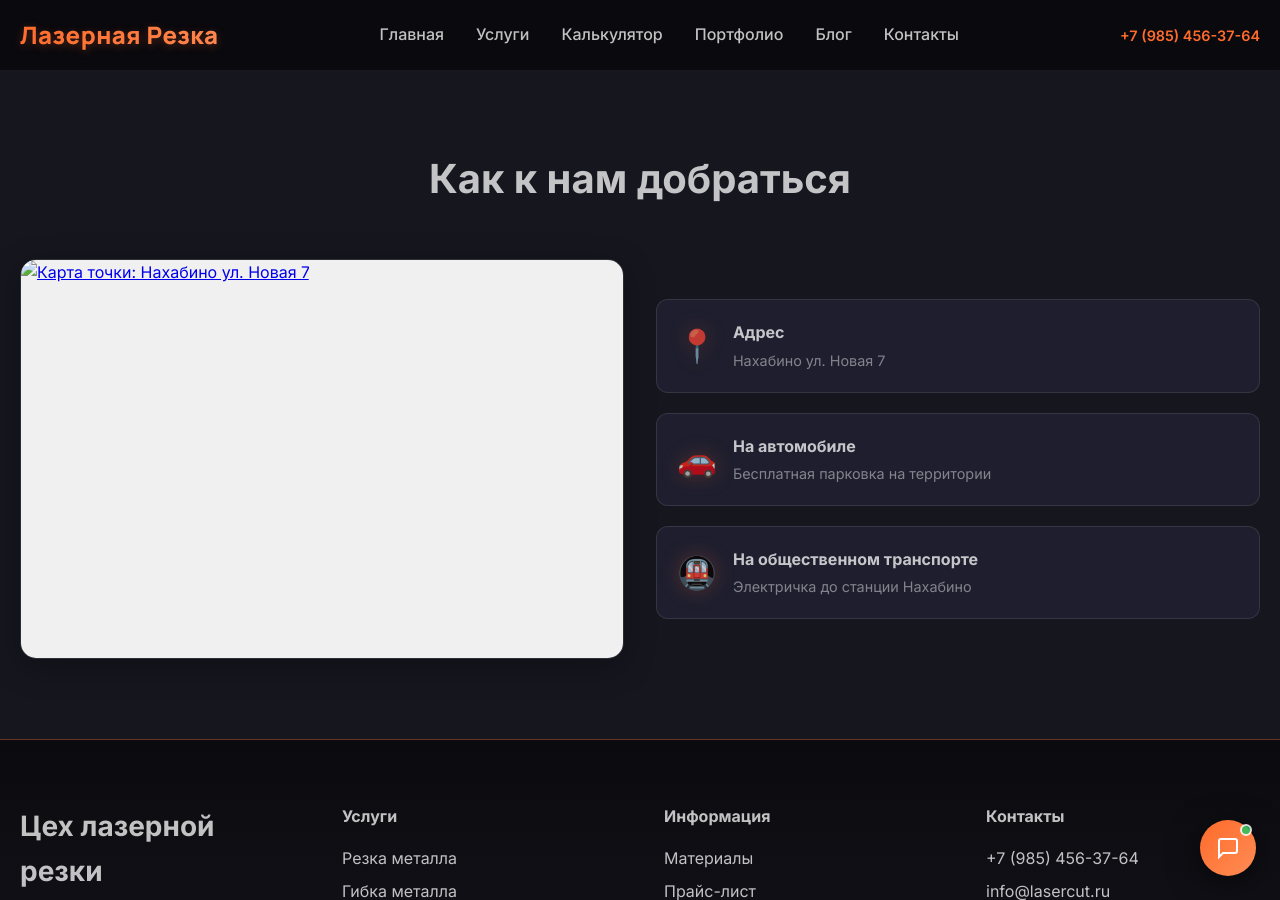
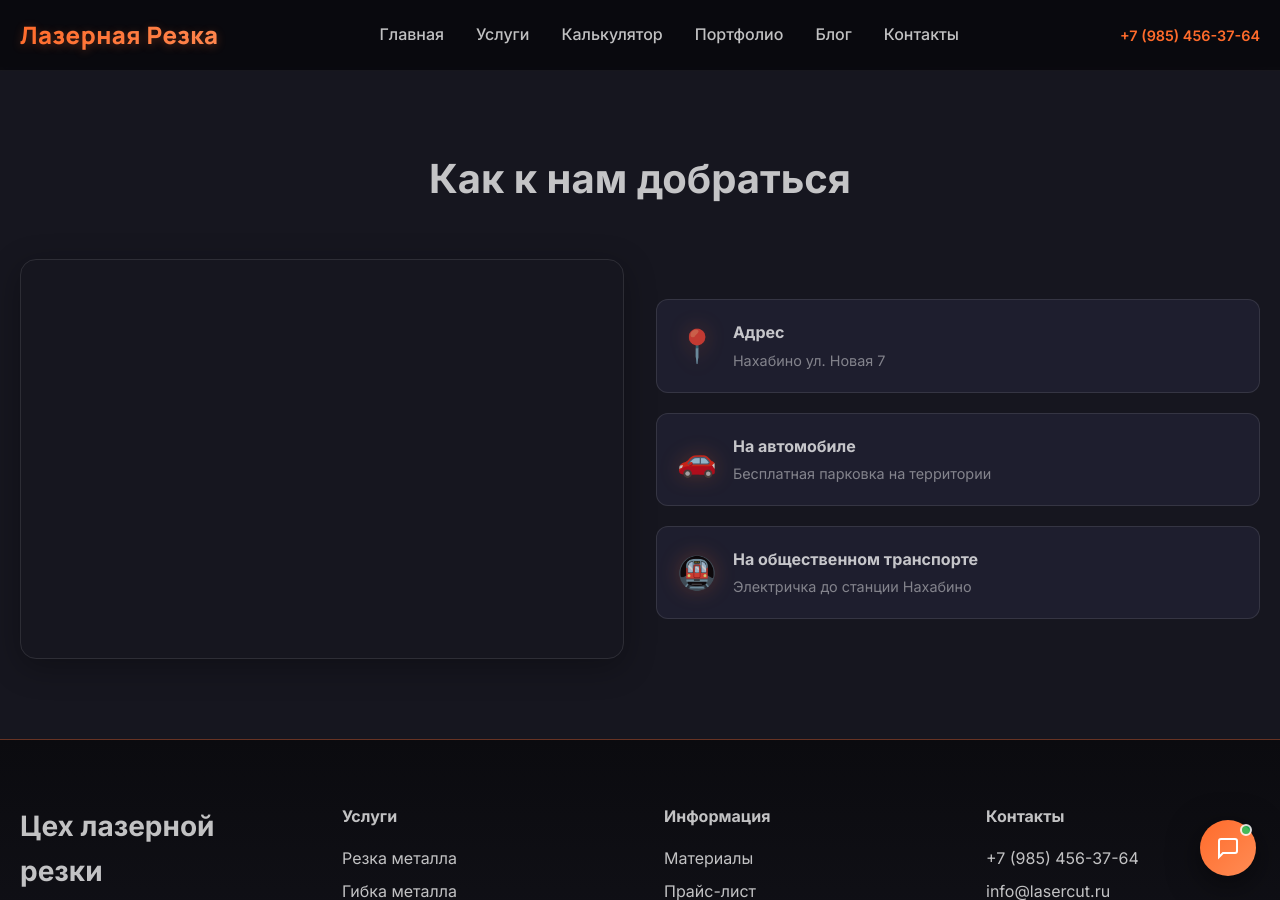
Before and after one commit to ruport998-sudo/lazer, a Jekyll site: the page built from index.html, in a window 1280 px wide and 900 px high, scrolled down 5262 px. Built offline with Jekyll 4.4.1, drawn with Linux system fonts in a browser that asks for light colours.

Commit message:
fix: restore interactive yandex maps widget with address search

```diff
--- a/_includes/location-map.html
+++ b/_includes/location-map.html
@@ -4,9 +4,7 @@
 
     <div class="location-grid">
       <div class="map-container">
-        <a href="https://yandex.ru/maps/?text=%D0%9C%D0%BE%D1%81%D0%BA%D0%BE%D0%B2%D1%81%D0%BA%D0%B0%D1%8F%20%D0%BE%D0%B1%D0%BB%D0%B0%D1%81%D1%82%D1%8C%20%D0%9D%D0%B0%D1%85%D0%B0%D0%B1%D0%B8%D0%BD%D0%BE%20%D1%83%D0%BB%D0%B8%D1%86%D0%B0%20%D0%9D%D0%BE%D0%B2%D0%B0%D1%8F%207" target="_blank" rel="noopener" style="display: block; width: 100%; height: 100%; background: #f0f0f0; border-radius: 12px; overflow: hidden;">
-          <img src="https://static-maps.yandex.ru/1.x/?ll=37.17417,55.83796&z=16&size=600,400&l=map&pt=37.17417,55.83796,pm2rdm" style="width: 100%; height: 100%; border-radius: 12px;" alt="Карта точки: Нахабино ул. Новая 7" />
-        </a>
+        <iframe src="https://yandex.ru/map-widget/v1/?ll=37.1740&amp;z=17&amp;text=Московская%20область%2C%20Нахабино%2C%20улица%20Новая%2C%207&amp;lang=ru_RU" width="100%" height="100%" frameborder="0" style="border-radius: 12px;" allowfullscreen="" loading="lazy"></iframe>
       </div>
 
       <div class="location-info">
```
